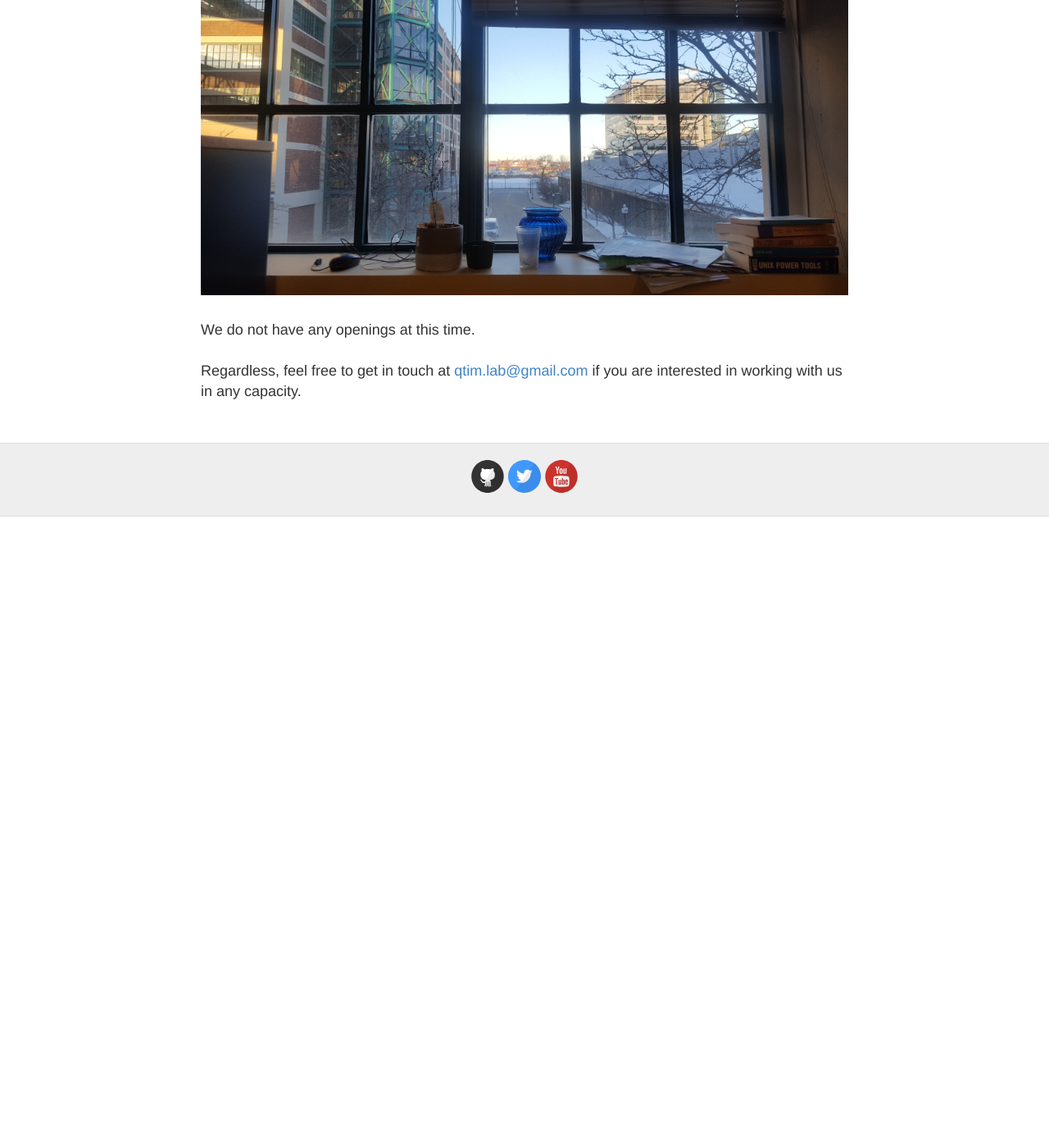
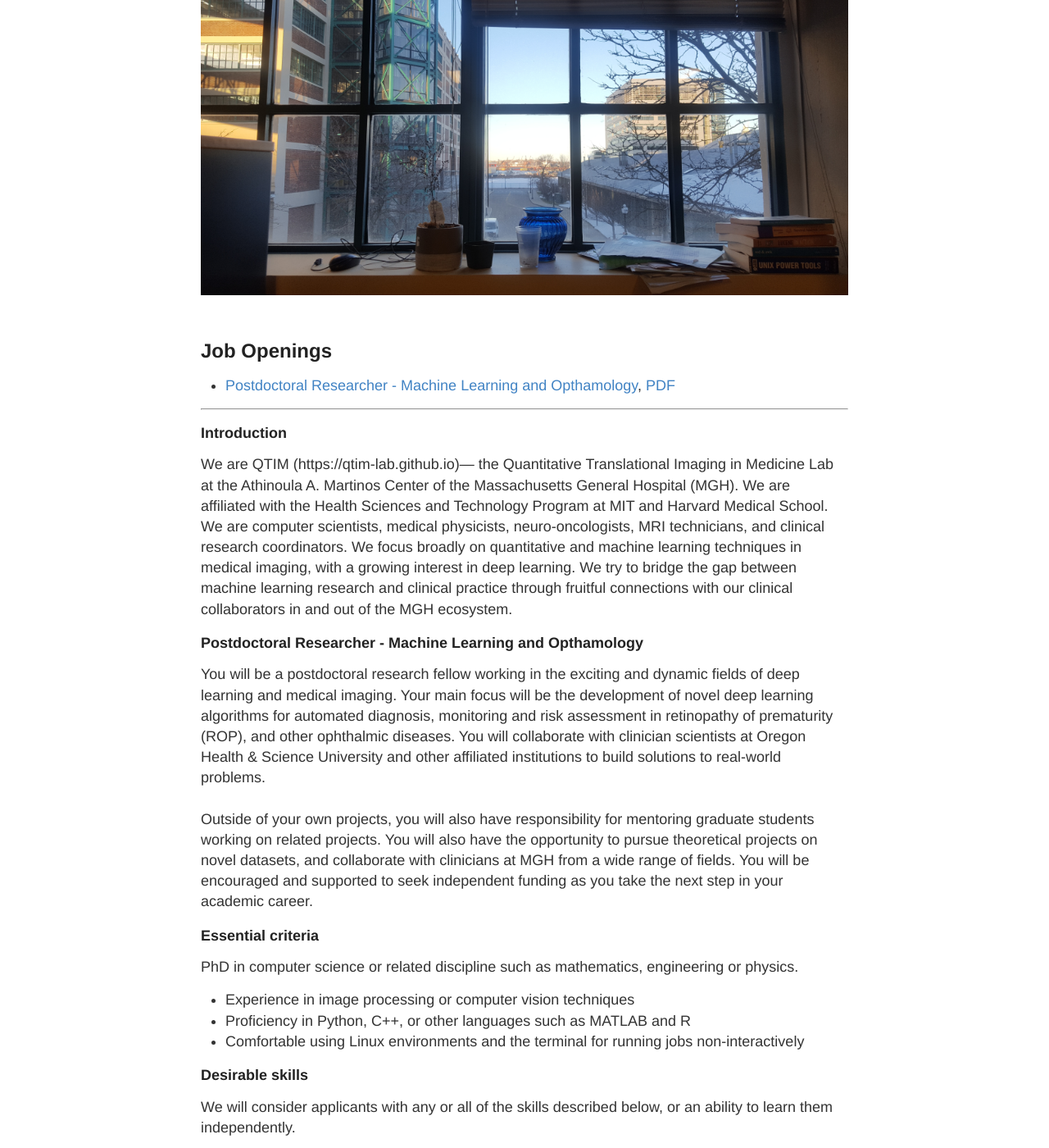
Before and after one commit to QTIM-Lab/qtim-lab.github.io, a Jekyll site: the page built from jobs.html, in a window 1280 px wide and 1400 px high, scrolled down 360 px. Shown: the whole window at 82% size. Built offline with Jekyll 4.4.1, drawn with Linux system fonts in a browser that asks for light colours; before the commit the page ends 990 px from its top, so only the background shows below that; some of the changed text lies outside the part shown.

Commit message:
Retina Postdoc Job Posting

```diff
--- a/jobs.html
+++ b/jobs.html
@@ -9,9 +9,43 @@ permalink: /jobs/
 <br />
 </div>
 
-We do not have any openings at this time.
+<h2>Job Openings</h2>
+<ul>
+<li><a href="#opthamalogy_postdoc">Postdoctoral Researcher - Machine Learning and Opthamology</a>, <a href="../job_postings/Retina_PostDoc_2019_QTIM.pdf">PDF</a></li>
+</ul>
+<hr />
+<h3 id="opthamalogy_postdoc">Introduction</h3>
+We are QTIM (https://qtim-lab.github.io)— the Quantitative Translational Imaging in Medicine Lab at the Athinoula A. Martinos Center of the Massachusetts General Hospital (MGH). We are affiliated with the Health Sciences and Technology Program at MIT and Harvard Medical School. We are computer scientists, medical physicists, neuro-oncologists, MRI technicians, and clinical research coordinators. We focus broadly on quantitative and machine learning techniques in medical imaging, with a growing interest in deep learning. We try to bridge the gap between machine learning research and clinical practice through fruitful connections with our clinical collaborators in and out of the MGH ecosystem.
+<br />
+<h3>Postdoctoral Researcher - Machine Learning and Opthamology</h3>
+You will be a postdoctoral research fellow working in the exciting and dynamic fields of deep learning and medical imaging. Your main focus will be the development of novel deep learning algorithms for automated diagnosis, monitoring and risk assessment in retinopathy of prematurity (ROP), and other ophthalmic diseases. You will collaborate with clinician scientists at Oregon Health & Science University and other affiliated institutions to build solutions to real-world problems.
+<br /><br />
+Outside of your own projects, you will also have responsibility for mentoring graduate students working on related projects. You will also have the opportunity to pursue theoretical projects on novel datasets, and collaborate with clinicians at MGH from a wide range of fields. You will be encouraged and supported to seek independent funding as you take the next step in your academic career.
+<br />
+<h3 />Essential criteria</h3>
+PhD in computer science or related discipline such as mathematics, engineering or physics.
+<ul>
+<li>Experience in image processing or computer vision techniques</li>
+<li>Proficiency in Python, C++, or other languages such as MATLAB and R</li>
+<li>Comfortable using Linux environments and the terminal for running jobs non-interactively</li>
+</ul>
+<h3>Desirable skills</h3>
+We will consider applicants with any or all of the skills described below, or an ability to learn them independently.
+<ul>
+<li>Familiarity with machine learning and deep learning packages such as PyTorch and TensorFlow.</li>
+<li>Experience in working with medical images, particularly fundus photography and optical coherence tomography</li>
+<li>Experience in using containerization software such as Docker</li>
+</ul>
+<h3>Why work with us?</h3>
+We believe that our research has real potential to improve the standard of care for patients worldwide. If you join us, you will become an integral part of an interdisciplinary team that values collaboration and teamwork above all else. We have a history of publications in high impact journals, and you will be encouraged and supported to contribute to that effort. Further, we believe that a healthy work-life balance is the key to a success academic life, and regularly take time out to go bowling, climbing, and cooking!
+<br />
+<h3>How to apply</h3>
+Do you want find out more? We would love to hear from you. Please send a message to kalpathy@nmr.mgh.harvard.edu with your C.V. and the contact information for three references.
+<br /><br />
+We are an equal opportunity employer and value diversity. We also know that the work of diversity and anti-discrimination extends past choices in hiring. We work every single day to make our lab an equitable and productive space for everyone, regardless of their race, religion, color, national origin, gender, sexual orientation, age, marital status, veteran status, or disability status.
+<br /><br />
+<hr>
+<br /><br />
 
-<br />
-<br />
-
-Regardless, feel free to get in touch at <a href="mailto:qtim.lab@gmail.com">qtim.lab@gmail.com</a> if you are interested in working with us in any capacity.
+If none of the job opportunities above fit your goals, feel free to get in touch at <a href="mailto:qtim.lab@gmail.com">qtim.lab@gmail.com</a> if you are still interested in working with us in any capacity.
+<!-- Regardless, feel free to get in touch at <a href="mailto:qtim.lab@gmail.com">qtim.lab@gmail.com</a> if you are interested in working with us in any capacity. -->
```
Also changed, not shown: 1 other file.
